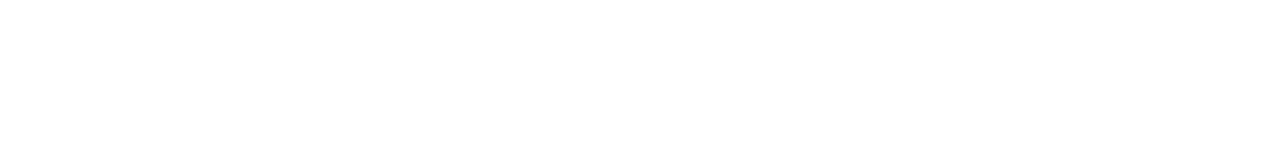
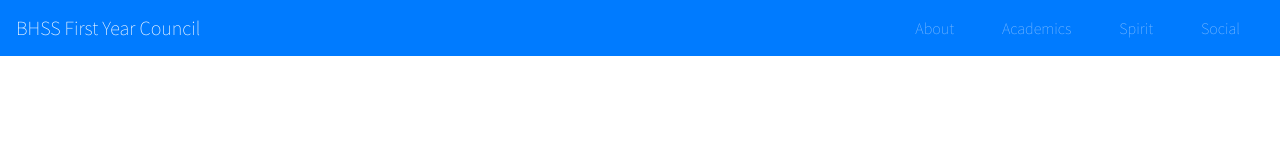
Before and after one commit to vonlugersbutter/bhss2024, a plain HTML site: page public/index.html in a window 1280 px wide. Drawn offline with Linux system fonts and the light colour scheme; no server answers.

Commit message:
adding to website appearance

```diff
--- a/public/css/styles.css
+++ b/public/css/styles.css
@@ -0,0 +1,18 @@
+body {
+	font-size: 16px;
+	font-family: 'Source Sans Pro', sans-serif;
+	color: black;
+	line-height: 1.5;
+}
+
+@media all and (min-width: 992px) {
+	.navbar .nav-item .dropdown-menu{ display: none; }
+	.navbar .nav-item:hover .nav-link{ color: #fff;  }
+	.navbar .nav-item:hover .dropdown-menu{ display: block; }
+	.navbar .nav-item .dropdown-menu{ margin-top:0; }
+}
+
+.nav-item {
+	padding-right: 1em;
+	padding-left: 1em;
+}
--- a/public/index.html
+++ b/public/index.html
@@ -5,13 +5,17 @@
     <meta http-equiv="X-UA-Compatible" content="IE=edge">
     <meta name="viewport" content="width=device-width, initial-scale=1.0">
     <title>BHSC FYC</title>
-    <link rel = "icon" href ="icons/smalllogo.png" type = "image/x-icon">
+    <link rel = "icon" href ="icons/logo.jpg" type = "image/x-icon">
     <link rel="stylesheet" href="https://cdnjs.cloudflare.com/ajax/libs/font-awesome/4.7.0/css/font-awesome.min.css">
+    <link rel="preconnect" href="https://fonts.gstatic.com">
+    <link href="https://fonts.googleapis.com/css2?family=Playfair+Display&family=Source+Sans+Pro:wght@200&display=swap" rel="stylesheet">
     <link rel="stylesheet" href="css/bootstrap.min.css">
     <link rel="stylesheet" href="css/styles.css">
 </head>
 <body>
   <header><div id="navigation"></div></header>
+
+
 
   <footer class="panel-footer"><div id="footer"></div></footer>
 
--- a/public/js/script.js
+++ b/public/js/script.js
@@ -0,0 +1,7 @@
+$(function() {
+    $("#navigation").load("nav.html");
+});
+
+$(function() {
+    $("#footer").load("footer.html");
+});
--- /dev/null
+++ b/public/nav.html
@@ -0,0 +1,14 @@
+<nav class="navbar navbar-expand-lg navbar-dark bg-primary">
+    <a class="navbar-brand" href="index.html">BHSS First Year Council</a>
+    <button class="navbar-toggler" type="button" data-toggle="collapse" data-target="#main_nav">
+      <span class="navbar-toggler-icon"></span>
+    </button>
+    <div class="collapse navbar-collapse justify-content-end" id="main_nav">
+  <ul class="navbar-nav">
+      <li class="nav-item"><a class="nav-link" href="about.html"> About </a></li>
+      <li class="nav-item"><a class="nav-link" href="academics.html"> Academics </a></li>
+      <li class="nav-item"><a class="nav-link" href="spirit.html"> Spirit </a></li>
+      <li class="nav-item"><a class="nav-link" href="social.html"> Social </a></li>
+  </ul>
+    </div> <!-- navbar-collapse.// -->
+  </nav>
```
Also changed, not shown: public/about.html (added), public/icons/logo.jpg (added).
